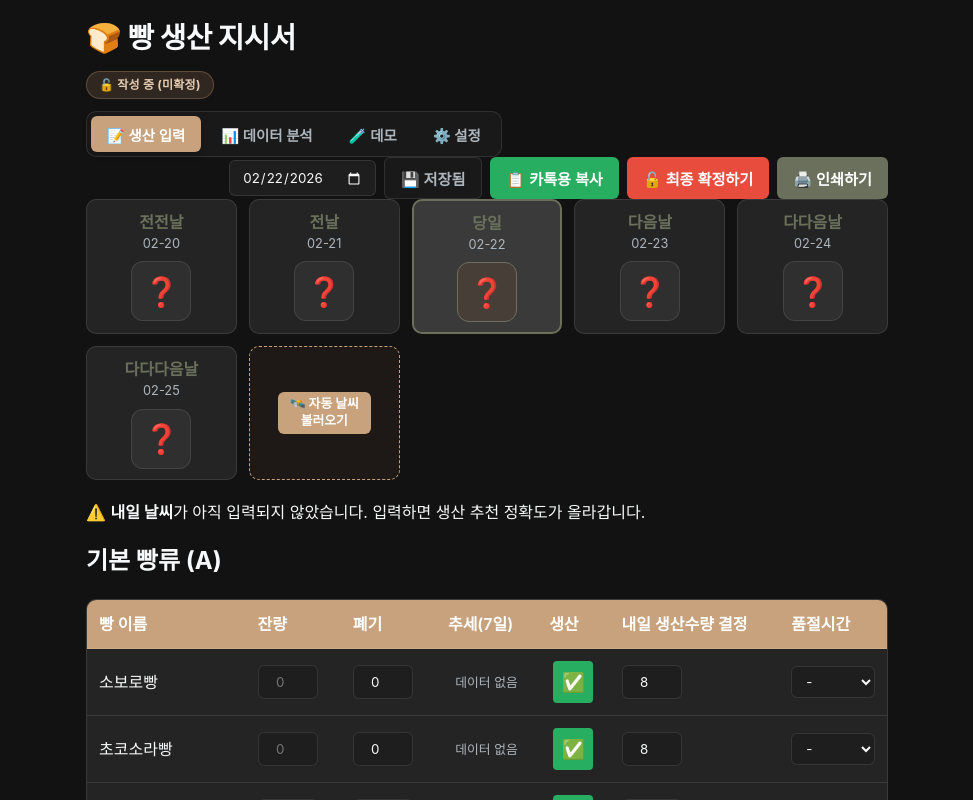
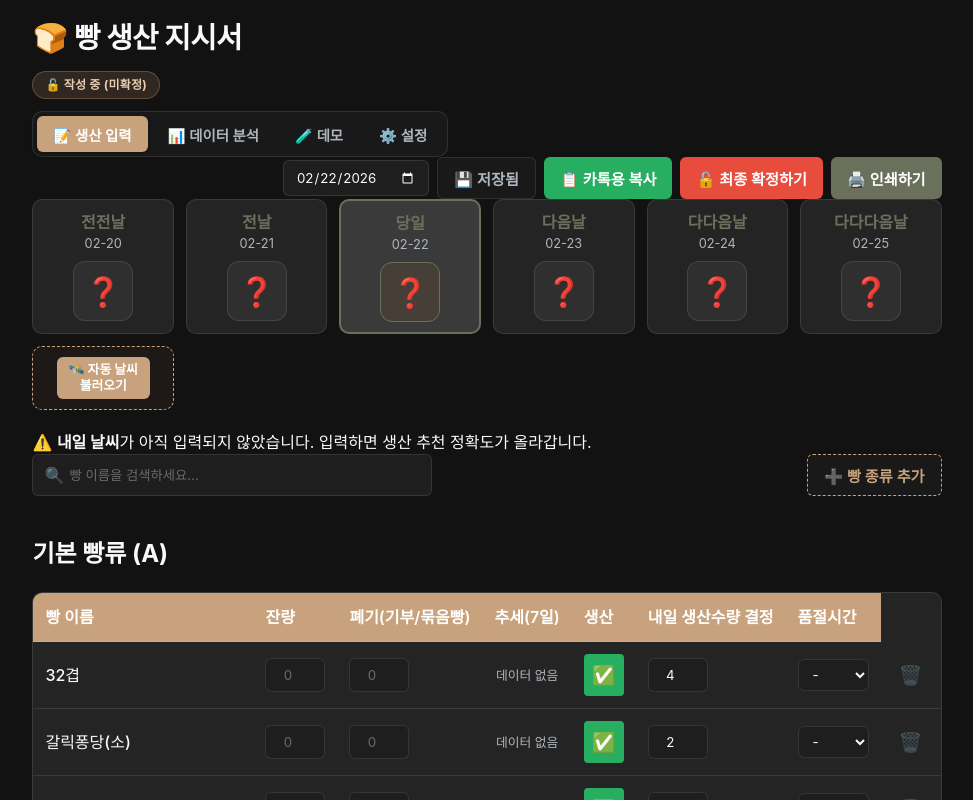
Before and after one commit to fdc3501/bread, a React (Vite) app: page / in a window 1280 px wide. Shown: the top 800 px of the page, without its empty margins (153-1126 px from the left). Built offline with nearby package versions, Linux system fonts and the light colour scheme; a web font is replaced by a local one.

Commit message:
Enhance production sheet: sorting, searching, bread management, and name updates

```diff
--- a/src/App.css
+++ b/src/App.css
@@ -250,7 +250,9 @@ button:active {
 
 input[type="date"],
 input[type="number"],
-textarea {
+input[type="text"],
+textarea,
+select {
   background: var(--bg-input);
   border: 1px solid var(--border);
   color: var(--text-main);
@@ -258,6 +260,18 @@ textarea {
   border-radius: var(--radius-sm);
   font-family: inherit;
   outline: none;
+  transition: border-color 0.2s;
+}
+
+input:focus,
+textarea:focus,
+select:focus {
+  border-color: var(--primary);
+}
+
+::placeholder {
+  color: var(--text-muted);
+  opacity: 0.5;
 }
 
 .print-btn {
@@ -330,6 +344,125 @@ textarea {
 .finalize-btn.finalized {
   background: var(--success);
   cursor: default;
+}
+
+/* Edit Controls (Search & Add) */
+.edit-controls {
+  display: flex;
+  justify-content: space-between;
+  align-items: center;
+  margin-bottom: 20px;
+  gap: 15px;
+}
+
+.search-bar {
+  position: relative;
+  flex: 1;
+  max-width: 400px;
+}
+
+.search-icon {
+  position: absolute;
+  left: 12px;
+  top: 50%;
+  transform: translateY(-50%);
+  opacity: 0.5;
+  pointer-events: none;
+}
+
+.search-bar input {
+  width: 100%;
+  padding-left: 36px;
+  padding-right: 36px;
+  height: 42px;
+}
+
+.clear-search {
+  position: absolute;
+  right: 12px;
+  top: 50%;
+  transform: translateY(-50%);
+  background: none;
+  color: var(--text-muted);
+  padding: 0;
+  width: 24px;
+  height: 24px;
+  font-size: 14px;
+  opacity: 0.5;
+}
+
+.clear-search:hover {
+  opacity: 1;
+  background: rgba(255, 255, 255, 0.1);
+  border-radius: 50%;
+}
+
+.add-item-toggle {
+  background: var(--glass);
+  border: 1px dashed var(--primary);
+  color: var(--primary);
+}
+
+.add-item-toggle.active {
+  background: var(--error);
+  color: white;
+  border-style: solid;
+}
+
+.add-bread-form {
+  background: var(--bg-card);
+  padding: 20px;
+  border-radius: var(--radius-md);
+  border: 1px solid var(--primary);
+  margin-bottom: 20px;
+  animation: slideDown 0.3s ease;
+}
+
+@keyframes slideDown {
+  from {
+    opacity: 0;
+    transform: translateY(-10px);
+  }
+
+  to {
+    opacity: 1;
+    transform: translateY(0);
+  }
+}
+
+.add-bread-form form {
+  display: flex;
+  flex-wrap: wrap;
+  gap: 10px;
+}
+
+.add-bread-form input,
+.add-bread-form select {
+  flex: 1;
+  min-width: 150px;
+}
+
+.submit-add-btn {
+  background: var(--primary);
+  color: white;
+}
+
+.delete-bread-btn {
+  background: transparent;
+  color: var(--error);
+  font-size: 1.2rem;
+  padding: 4px;
+  width: 36px;
+  height: 36px;
+  border-radius: 50%;
+  opacity: 0.3;
+  transition: all 0.2s;
+}
+
+.delete-bread-btn:hover {
+  background: rgba(231, 76, 60, 0.1);
+  opacity: 1;
+  transform: scale(1.1);
 }
 
 /* Weather */
--- a/src/App.tsx
+++ b/src/App.tsx
@@ -1,6 +1,5 @@
 import React, { useState, useMemo, useEffect } from 'react';
 import { useSheet } from './hooks/useSheet';
-import { BREAD_LIST } from './data/breads';
 import type { Weather, WeatherRecord } from './types';
 import AnalysisDashboard from './components/AnalysisDashboard';
 import { Sparkline } from './components/Sparkline';
@@ -20,12 +19,15 @@ const App: React.FC = () => {
   const [syncUrl, setSyncUrl] = useState(() => localStorage.getItem('google_sheets_url') || '');
   const [lat, setLat] = useState(() => Number(localStorage.getItem('latitude')) || 37.526);
   const [lng, setLng] = useState(() => Number(localStorage.getItem('longitude')) || 126.674);
+  const [searchTerm, setSearchTerm] = useState('');
+  const [isAddingBread, setIsAddingBread] = useState(false);
+  const [newBread, setNewBread] = useState<{ name: string, group: 'A' | 'B', defaultQty: string | number }>({ name: '', group: 'A', defaultQty: '' });
 
   const {
-    sheet, savedAt, isDirty, isSyncing, syncMessage,
+    sheet, masterBreadList, savedAt, isDirty, isSyncing, syncMessage,
     saveSheet, updateWeather, updateBreadRecord, updateMemo, loadDate,
     getAllHistory, generateDummyData, clearDemoData, testSync, finalizeSheet,
-    refreshWeather
+    refreshWeather, addBreadItem, deleteBreadItem
   } = useSheet(currentDate, syncUrl);
 
   const allHistory = useMemo(() => {
@@ -89,7 +91,10 @@ const App: React.FC = () => {
   };
 
   const copyToKakao = () => {
-    const itemsExcluded = BREAD_LIST.filter(item => !sheet.breads[item.id].produce);
+    const itemsExcluded = masterBreadList.filter(item => {
+      const rec = sheet.breads[item.id];
+      return rec && !rec.produce;
+    });
     const dateStr = new Date(currentDate).toLocaleDateString('ko-KR', { month: 'long', day: 'numeric', weekday: 'short' });
     let text = `🍞 ${dateStr} 생산 제외 품목\n\n`;
 
@@ -129,8 +134,23 @@ const App: React.FC = () => {
     });
   };
 
+  const handleAddBread = (e: React.FormEvent) => {
+    e.preventDefault();
+    if (!newBread.name.trim()) return;
+    addBreadItem(newBread.name.trim(), newBread.group, newBread.defaultQty === '' ? null : Number(newBread.defaultQty));
+    setNewBread({ name: '', group: 'A', defaultQty: '' });
+    setIsAddingBread(false);
+  };
+
   const renderTable = (group: 'A' | 'B') => {
-    const items = BREAD_LIST.filter(item => item.group === group);
+    const rawItems = masterBreadList.filter(item => item.group === group);
+
+    // 1. Filter by search term
+    // 2. Sort by name (가나다 순)
+    const items = rawItems
+      .filter(item => item.name.toLowerCase().includes(searchTerm.toLowerCase()))
+      .sort((a, b) => a.name.localeCompare(b.name, 'ko-KR'));
+
     const hours = Array.from({ length: 16 }, (_, i) => i + 7); // 07:00 ~ 22:00
 
     return (
@@ -138,9 +158,9 @@ const App: React.FC = () => {
         <table className="bread-table">
           <thead>
             <tr>
-              <th>빵 이름</th>
+              <th style={{ width: '220px' }}>빵 이름</th>
               <th>잔량</th>
-              <th>폐기</th>
+              <th title="기부와 묶음빵">폐기(기부/묶음빵)</th>
               <th className="no-print">추세(7일)</th>
               <th>생산</th>
               <th>내일 생산수량 결정</th>
@@ -164,14 +184,16 @@ const App: React.FC = () => {
                       value={record.remain}
                       onChange={(e) => updateBreadRecord(item.id, { remain: e.target.value })}
                       placeholder="0"
+                      onFocus={(e) => e.target.select()}
                     />
                   </td>
                   <td>
                     <input
                       type="number"
-                      value={record.disposal}
+                      value={record?.disposal || ''}
                       onChange={(e) => updateBreadRecord(item.id, { disposal: e.target.value })}
                       placeholder="0"
+                      onFocus={(e) => e.target.select()}
                     />
                   </td>
                   <td className="no-print center">
@@ -210,6 +232,15 @@ const App: React.FC = () => {
                         </option>
                       ))}
                     </select>
+                  </td>
+                  <td className="no-print">
+                    <button
+                      className="delete-bread-btn"
+                      onClick={() => deleteBreadItem(item.id)}
+                      title="품목 삭제"
+                    >
+                      🗑️
+                    </button>
                   </td>
                 </tr>
               );
@@ -338,6 +369,55 @@ const App: React.FC = () => {
       <main className="sheet-main">
         {activeTab === 'edit' ? (
           <>
+            <div className="edit-controls no-print">
+              <div className="search-bar">
+                <span className="search-icon">🔍</span>
+                <input
+                  type="text"
+                  placeholder="빵 이름을 검색하세요..."
+                  value={searchTerm}
+                  onChange={(e) => setSearchTerm(e.target.value)}
+                />
+                {searchTerm && (
+                  <button className="clear-search" onClick={() => setSearchTerm('')}>✕</button>
+                )}
+              </div>
+              <button
+                className={`add-item-toggle ${isAddingBread ? 'active' : ''}`}
+                onClick={() => setIsAddingBread(!isAddingBread)}
+              >
+                {isAddingBread ? '취소' : '➕ 빵 종류 추가'}
+              </button>
+            </div>
+
+            {isAddingBread && (
+              <div className="add-bread-form no-print">
+                <form onSubmit={handleAddBread}>
+                  <input
+                    type="text"
+                    placeholder="빵 이름 (예: 소보로빵)"
+                    value={newBread.name}
+                    onChange={(e) => setNewBread({ ...newBread, name: e.target.value })}
+                    required
+                  />
+                  <select
+                    value={newBread.group}
+                    onChange={(e) => setNewBread({ ...newBread, group: e.target.value as 'A' | 'B' })}
+                  >
+                    <option value="A">기본 빵류 (A)</option>
+                    <option value="B">기타 & 고로케 (B)</option>
+                  </select>
+                  <input
+                    type="number"
+                    placeholder="기본 생산량"
+                    value={newBread.defaultQty}
+                    onChange={(e) => setNewBread({ ...newBread, defaultQty: e.target.value })}
+                  />
+                  <button type="submit" className="submit-add-btn">추가하기</button>
+                </form>
+              </div>
+            )}
+
             <div className="group-sections">
               <div className="section">
                 <h2>기본 빵류 (A)</h2>
--- a/src/data/breads.ts
+++ b/src/data/breads.ts
@@ -15,9 +15,9 @@ export const BREAD_LIST: BreadItem[] = [
     { id: 'high_protein', name: '고단백하루', group: 'A', defaultQty: 2 },
     { id: 'layered_condensed', name: '겹겹이연유', group: 'A', defaultQty: 5 },
     { id: 'batton', name: '바통(5개입)', group: 'A', defaultQty: 3, note: '격일' },
-    { id: 'pistachio', name: '피스타치오', group: 'A', defaultQty: 3 },
+    { id: 'pistachio', name: '블랙번', group: 'A', defaultQty: 3 },
     { id: 'madame_earl_grey', name: '마담얼그레이', group: 'A', defaultQty: 4 },
-    { id: 'mammoth', name: '맘모스', group: 'A', defaultQty: 4 },
+    { id: 'mammoth', name: '밤모스', group: 'A', defaultQty: 4 },
     { id: 'salt_butter_roll', name: '소금버터롤', group: 'A', defaultQty: 8 },
     { id: 'condensed_fondant_s', name: '연유퐁당(소)', group: 'A', defaultQty: 2 },
     { id: 'cafe_mocha_s', name: '카페모카(소)', group: 'A', defaultQty: 6 },
--- a/src/hooks/useSheet.ts
+++ b/src/hooks/useSheet.ts
@@ -1,8 +1,9 @@
 import { useState } from 'react';
-import type { DailySheet, BreadRecord, Weather, WeatherRecord } from '../types';
+import type { DailySheet, BreadRecord, Weather, WeatherRecord, BreadItem, BreadGroup } from '../types';
 import { BREAD_LIST } from '../data/breads';
 
 const STORAGE_KEY = 'bread_production_sheets';
+const BREAD_LIST_KEY = 'bread_production_master_list';
 
 const getInitialWeather = (baseDate: Date): WeatherRecord[] => {
     const labels = ['전전날', '전날', '당일', '다음날', '다다음날', '다다다음날'];
@@ -28,9 +29,9 @@ const mapWMOCodeToWeather = (code: number): Weather => {
     return 'sunny';
 };
 
-const getEmptyBreads = (): Record<string, BreadRecord> => {
+const getEmptyBreads = (breadList: BreadItem[]): Record<string, BreadRecord> => {
     const records: Record<string, BreadRecord> = {};
-    BREAD_LIST.forEach(bread => {
+    breadList.forEach(bread => {
         records[bread.id] = {
             breadId: bread.id,
             remain: '',
@@ -47,13 +48,25 @@ export const useSheet = (initialDate: string, syncUrl?: string) => {
     const [isSyncing, setIsSyncing] = useState(false);
     const [syncMessage, setSyncMessage] = useState<string | null>(null);
 
+    const [masterBreadList, setMasterBreadList] = useState<BreadItem[]>(() => {
+        const saved = localStorage.getItem(BREAD_LIST_KEY);
+        if (saved) return JSON.parse(saved);
+        return BREAD_LIST;
+    });
+
     const [sheet, setSheet] = useState<DailySheet>(() => {
         const saved = localStorage.getItem(`${STORAGE_KEY}_${initialDate}`);
         if (saved) return JSON.parse(saved);
+
+        // Get bread list from localStorage if available, else use default
+        const currentBreadList = localStorage.getItem(BREAD_LIST_KEY)
+            ? JSON.parse(localStorage.getItem(BREAD_LIST_KEY)!)
+            : BREAD_LIST;
+
         return {
             date: initialDate,
             weather: getInitialWeather(new Date(initialDate)),
-            breads: getEmptyBreads(),
+            breads: getEmptyBreads(currentBreadList),
             memo: ''
         };
     });
@@ -68,8 +81,22 @@ export const useSheet = (initialDate: string, syncUrl?: string) => {
     const saveSheet = async () => {
         const trimmedUrl = syncUrl?.trim();
 
+        // Sanitize data: convert empty strings to 0 for remain and disposal before saving
+        const sanitizedBreads = { ...sheet.breads };
+        Object.keys(sanitizedBreads).forEach(id => {
+            const rec = sanitizedBreads[id];
+            sanitizedBreads[id] = {
+                ...rec,
+                remain: rec.remain === '' ? 0 : Number(rec.remain),
+                disposal: rec.disposal === '' ? 0 : Number(rec.disposal),
+                produceQty: rec.produceQty === '' ? 0 : Number(rec.produceQty),
+            };
+        });
+
+        const sheetToSave: DailySheet = { ...sheet, breads: sanitizedBreads };
+
         // Local Save first
-        localStorage.setItem(`${STORAGE_KEY}_${sheet.date}`, JSON.stringify(sheet));
+        localStorage.setItem(`${STORAGE_KEY}_${sheet.date}`, JSON.stringify(sheetToSave));
         setSavedAt(new Date());
         setIsDirty(false);
 
@@ -86,7 +113,7 @@ export const useSheet = (initialDate: string, syncUrl?: string) => {
                     headers: {
                         'Content-Type': 'text/plain'
                     },
-                    body: JSON.stringify(sheet)
+                    body: JSON.stringify(sheetToSave)
                 });
 
                 setSyncMessage('구글 시트 동기화 완료');
@@ -109,17 +136,28 @@ export const useSheet = (initialDate: string, syncUrl?: string) => {
     };
 
     const updateBreadRecord = (breadId: string, updates: Partial<BreadRecord>) => {
-        // Automatically treat empty strings for remain and disposal as 0 when updating
-        const processedUpdates = { ...updates };
-        if (processedUpdates.remain === '') processedUpdates.remain = '0';
-        if (processedUpdates.disposal === '') processedUpdates.disposal = 0;
+        setSheet(prev => {
+            const currentRecord = prev.breads[breadId] || {
+                breadId,
+                remain: '',
+                disposal: 0,
+                produce: true,
+                produceQty: '',
+                soldOutTime: ''
+            };
 
-        setSheet({
-            ...sheet,
-            breads: {
-                ...sheet.breads,
-                [breadId]: { ...sheet.breads[breadId], ...processedUpdates }
-            }
+            const newRecord = { ...currentRecord, ...updates };
+
+            // If the user cleared the input, we keep it as empty string so placeholder shows
+            // But when saving, it should be treated as 0 (handled in saveSheet or component)
+
+            return {
+                ...prev,
+                breads: {
+                    ...prev.breads,
+                    [breadId]: newRecord
+                }
+            };
         });
         setIsDirty(true);
     };
@@ -185,7 +223,7 @@ export const useSheet = (initialDate: string, syncUrl?: string) => {
             const yesterdaySaved = localStorage.getItem(yesterdayKey);
             const yesterdaySheet: DailySheet | null = yesterdaySaved ? JSON.parse(yesterdaySaved) : null;
 
-            const prefillBreads = getEmptyBreads();
+            const prefillBreads = getEmptyBreads(masterBreadList);
             if (yesterdaySheet) {
                 BREAD_LIST.forEach(bread => {
                     const yRec = yesterdaySheet.breads[bread.id];
@@ -423,8 +461,36 @@ export const useSheet = (initialDate: string, syncUrl?: string) => {
         }
     };
 
+    const addBreadItem = (name: string, group: BreadGroup, defaultQty: number | null) => {
+        const id = `custom_${Date.now()}`;
+        const newItem: BreadItem = { id, name, group, defaultQty };
+        const newList = [...masterBreadList, newItem];
+        setMasterBreadList(newList);
+        localStorage.setItem(BREAD_LIST_KEY, JSON.stringify(newList));
+
+        // Also add to current sheet if not exists
+        if (!sheet.breads[id]) {
+            updateBreadRecord(id, {
+                breadId: id,
+                remain: '',
+                disposal: 0,
+                produce: true,
+                produceQty: defaultQty || '',
+                soldOutTime: ''
+            });
+        }
+    };
+
+    const deleteBreadItem = (id: string) => {
+        if (!confirm('이 품목을 전체 목록에서 삭제하시겠습니까? (기존 기록은 보존됩니다)')) return;
+        const newList = masterBreadList.filter(item => item.id !== id);
+        setMasterBreadList(newList);
+        localStorage.setItem(BREAD_LIST_KEY, JSON.stringify(newList));
+    };
+
     return {
         sheet,
+        masterBreadList, // Return the master list
         savedAt,
         isDirty,
         isSyncing,
@@ -439,6 +505,8 @@ export const useSheet = (initialDate: string, syncUrl?: string) => {
         clearDemoData,
         testSync,
         finalizeSheet,
-        refreshWeather
+        refreshWeather,
+        addBreadItem,
+        deleteBreadItem
     };
 };
```
